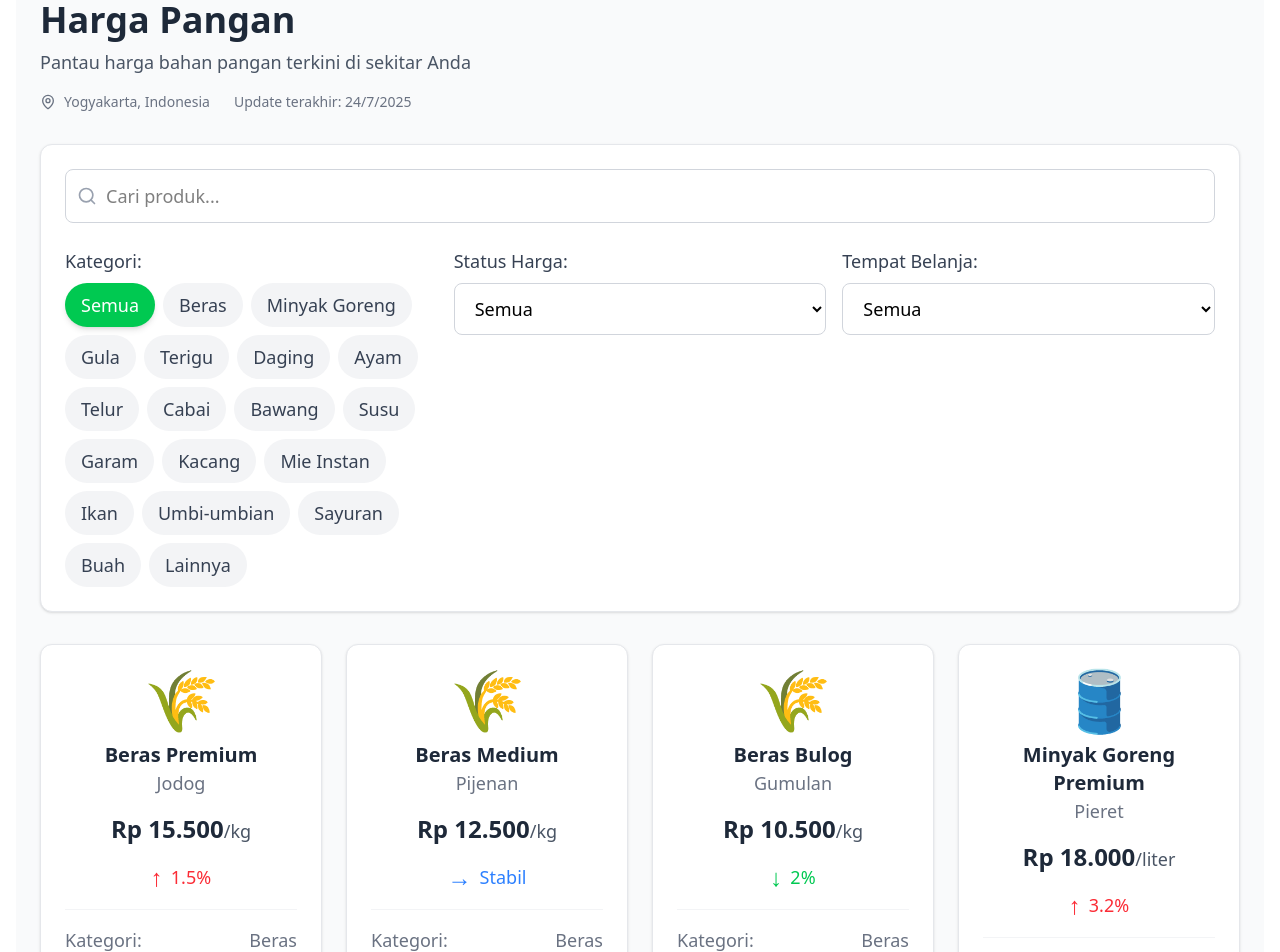
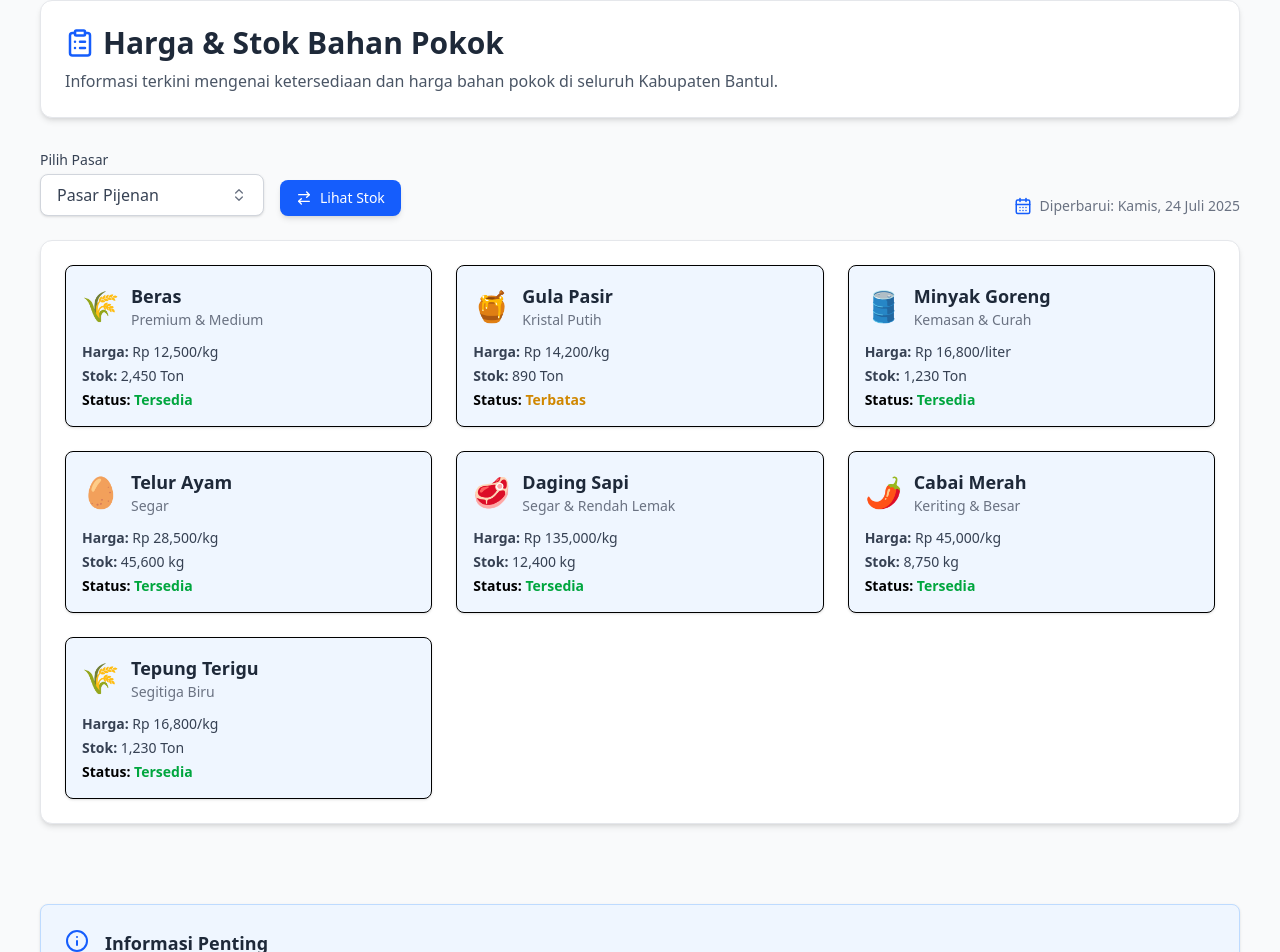
Before and after one commit to IAMHUDA/frontend-sigapan, a React (Vite) app: page / in a window 1280 px wide. Shown: the part 824-1776 px from the top of the page. Built offline with nearby package versions, Linux system fonts and the light colour scheme; a web font is replaced by a local one.

Commit message:
harga pangan dan stok

```diff
--- a/package.json
+++ b/package.json
@@ -11,11 +11,14 @@
   },
   "dependencies": {
     "@tailwindcss/vite": "^4.1.11",
+    "file-saver": "^2.0.5",
+    "framer-motion": "^12.23.6",
     "lucide-react": "^0.525.0",
     "react": "^19.1.0",
     "react-dom": "^19.1.0",
     "react-router-dom": "^7.7.0",
-    "tailwindcss": "^4.1.11"
+    "tailwindcss": "^4.1.11",
+    "xlsx": "^0.18.5"
   },
   "devDependencies": {
     "@eslint/js": "^9.30.1",
--- a/src/components/home/StokBahanPokok.jsx
+++ b/src/components/home/StokBahanPokok.jsx
@@ -1,8 +1,22 @@
 import React, { useState } from 'react';
-import { ClipboardList, CalendarDays, Info } from 'lucide-react';
+import { Info, CalendarDays, ClipboardList, ChevronsUpDown, ArrowRightLeft, FileDown } from 'lucide-react';
+import { AnimatePresence, motion } from 'framer-motion';
+import * as XLSX from 'xlsx';
+import { saveAs } from 'file-saver';
 
-const StokBahanPokok = () => {
+const HargaStokPangan = () => {
   const [selectedMarket, setSelectedMarket] = useState('Pasar Pijenan');
+  const [showStok, setShowStok] = useState(false);
+  const [dropdownOpen, setDropdownOpen] = useState(false);
+
+  const formattedDate = new Date().toLocaleDateString('id-ID', {
+    weekday: 'long',
+    year: 'numeric',
+    month: 'long',
+    day: 'numeric'
+  });
+
+  const markets = ['Pasar Pijenan', 'Pasar Piyungan', 'Pasar Bantul', 'Pasar Imogiri', 'Pasar Niten'];
 
   const stockData = [
     {
@@ -70,96 +84,195 @@ const StokBahanPokok = () => {
     }
   ];
 
-  const formattedDate = new Date().toLocaleDateString('id-ID', {
-    weekday: 'long',
-    year: 'numeric',
-    month: 'long',
-    day: 'numeric'
-  });
+  const exportToExcel = () => {
+    const dataToExport = stockData.map((item, index) => ({
+      No: index + 1,
+      Komoditas: item.category,
+      Jenis: item.types,
+      Status: item.status,
+      Stok: item.stock,
+      Pasar: selectedMarket
+    }));
+
+    const worksheet = XLSX.utils.json_to_sheet(dataToExport);
+    const workbook = XLSX.utils.book_new();
+    XLSX.utils.book_append_sheet(workbook, worksheet, 'Data Stok');
+
+    const excelBuffer = XLSX.write(workbook, { bookType: 'xlsx', type: 'array' });
+    const file = new Blob([excelBuffer], { type: 'application/octet-stream' });
+    saveAs(file, `data_stok_${selectedMarket.replace(/\s+/g, '_')}.xlsx`);
+  };
 
   return (
     <div className="max-w-7xl mx-auto p-6 bg-gray-50 min-h-screen">
       {/* Header */}
-      <div className="mb-15 bg-white p-6 rounded-lg shadow-sm border border-gray-200">
-        <h1 className="text-3xl font-bold text-gray-800 mb-2 flex items-center gap-2">
-          <ClipboardList className="text-blue-600" size={32} />
-          Stok Bahan Pokok Hari Ini
+      <div className="mb-8 bg-white p-6 rounded-xl shadow-md border border-gray-200">
+        <h1 className="text-3xl font-bold text-gray-800 flex items-center gap-2">
+          <ClipboardList className="text-blue-600" size={30} />
+          Harga & Stok Bahan Pokok
         </h1>
-        <p className="text-xl text-gray-600">
-          Informasi terkini mengenai ketersediaan dan harga bahan pokok di seluruh Kabupaten Bantul
+        <p className="text-gray-600 mt-2">
+          Informasi terkini mengenai ketersediaan dan harga bahan pokok di seluruh Kabupaten Bantul.
         </p>
       </div>
 
-      {/* Dropdown + Tanggal */}
-      <div className="mb-6 flex flex-col md:flex-row md:items-center md:justify-between gap-4">
-        <div>
-          <label htmlFor="market-select" className="block text-sm text-gray-700 font-medium mb-1">
-            Pilih Pasar
-          </label>
-          <select
-            id="market-select"
-            value={selectedMarket}
-            onChange={(e) => setSelectedMarket(e.target.value)}
-            className="w-full md:w-64 px-4 py-2 border border-gray-300 rounded-lg shadow-sm text-gray-700 focus:outline-none focus:ring-2 focus:ring-blue-400"
+      {/* Controls */}
+      <div className="mb-6 flex flex-col md:flex-row md:items-end md:justify-between gap-6">
+        <div className="flex flex-col md:flex-row md:items-end gap-4">
+          {/* Dropdown Pasar */}
+          <div className="relative">
+            <label className="text-sm text-gray-700 font-medium mb-1 block">Pilih Pasar</label>
+            <button
+              onClick={() => setDropdownOpen(!dropdownOpen)}
+              className="w-56 flex justify-between items-center px-4 py-2 border border-gray-300 rounded-lg shadow-sm text-gray-700 bg-white hover:border-blue-400 focus:outline-none"
             >
-            <option value="Pasar Pijenan">Pasar Pijenan</option>
-            <option value="Pasar Piyungan">Pasar Piyungan</option>
-            <option value="Pasar Bantul">Pasar Bantul</option>
-            <option value="Pasar Imogiri">Pasar Imogiri</option>
-            <option value="Pasar Niten">Pasar Niten</option>
-          </select>
+              {selectedMarket}
+              <ChevronsUpDown className="w-4 h-4 ml-2 text-gray-500" />
+            </button>
+            <AnimatePresence>
+              {dropdownOpen && (
+                <motion.ul
+                  initial={{ opacity: 0, y: -10 }}
+                  animate={{ opacity: 1, y: 0 }}
+                  exit={{ opacity: 0, y: -10 }}
+                  className="absolute z-10 mt-2 w-56 bg-white border border-gray-200 rounded-lg shadow-lg"
+                >
+                  {markets.map((market, index) => (
+                    <li
+                      key={index}
+                      onClick={() => {
+                        setSelectedMarket(market);
+                        setDropdownOpen(false);
+                      }}
+                      className="px-4 py-2 hover:bg-blue-50 cursor-pointer text-gray-700"
+                    >
+                      {market}
+                    </li>
+                  ))}
+                </motion.ul>
+              )}
+            </AnimatePresence>
           </div>
 
-        <div className="flex items-center text-sm text-gray-500">
+          {/* Toggle Button */}
+          <motion.button
+            onClick={() => setShowStok(!showStok)}
+            className="bg-blue-600 hover:bg-blue-700 text-white px-4 py-2 rounded-lg shadow-md w-fit text-sm flex items-center gap-2"
+            whileTap={{ scale: 0.95 }}
+          >
+            <ArrowRightLeft size={16} />
+            {showStok ? 'Lihat Harga' : 'Lihat Stok'}
+          </motion.button>
+
+          {/* Export Button */}
+          {showStok && (
+            <motion.button
+              onClick={exportToExcel}
+              className="bg-green-600 hover:bg-green-700 text-white px-4 py-2 rounded-lg shadow-md w-fit text-sm flex items-center gap-2"
+              whileTap={{ scale: 0.95 }}
+            >
+              <FileDown size={16} />
+              Export Excel
+            </motion.button>
+          )}
+        </div>
+
+        {/* Date */}
+        <div className="flex items-center text-sm text-gray-500 mt-2 md:mt-0">
           <CalendarDays size={18} className="text-blue-600 mr-2" />
           <span>Diperbarui: {formattedDate}</span>
         </div>
       </div>
 
-      {/* Table */}
-      <div className="overflow-x-auto">
-        <table className="w-full border-collapse border border-gray-200 bg-white shadow-sm rounded-lg text-base">
-          <thead className="bg-gray-100 text-gray-700 uppercase text-sm">
+      {/* Data Container */}
+      <div className="bg-white rounded-xl border border-gray-200 p-6 shadow-md">
+        <AnimatePresence mode="wait">
+          {!showStok ? (
+            <motion.div
+              key="cards"
+              initial={{ opacity: 0 }}
+              animate={{ opacity: 1 }}
+              exit={{ opacity: 0 }}
+              className="grid grid-cols-1 sm:grid-cols-2 lg:grid-cols-3 gap-6"
+            >
+              {stockData.map((item, index) => (
+                <motion.div
+                  key={index}
+                  whileHover={{ scale: 1.02 }}
+                  className="bg-blue-50 p-4 rounded-lg shadow-sm border hover:shadow-md transition"
+                >
+                  <div className="flex items-center gap-3 mb-3">
+                    <span className="text-3xl">{item.icon}</span>
+                    <div>
+                      <h3 className="text-lg font-semibold text-gray-800">{item.category}</h3>
+                      <p className="text-sm text-gray-500">{item.types}</p>
+                    </div>
+                  </div>
+                  <div className="text-sm text-gray-700 mb-1">
+                    <strong>Harga:</strong> {item.price}
+                  </div>
+                  <div className="text-sm text-gray-700 mb-1">
+                    <strong>Stok:</strong> {item.stock}
+                  </div>
+                  <div className="text-sm font-medium">
+                    <strong>Status:</strong>{' '}
+                    <span className={`${item.statusColor} font-semibold`}>{item.status}</span>
+                  </div>
+                </motion.div>
+              ))}
+            </motion.div>
+          ) : (
+            <motion.div
+              key="table"
+              initial={{ opacity: 0, y: 10 }}
+              animate={{ opacity: 1, y: 0 }}
+              exit={{ opacity: 0, y: -10 }}
+              className="overflow-x-auto"
+            >
+              <table className="w-full table-auto text-sm border-collapse">
+                <thead className="bg-gray-100 text-gray-700 uppercase text-xs">
                   <tr>
-              <th className="p-4 text-center">#</th>
-              <th className="p-4 text-left">Komoditas</th>
-              <th className="p-4 text-center">Jenis</th>
-              <th className="p-4 text-center">Status</th>
-              <th className="p-4 text-center">Stok</th>
-              <th className="p-4 text-center">Harga</th>
+                    <th className="p-3 text-center">#</th>
+                    <th className="p-3 text-left">Komoditas</th>
+                    <th className="p-3 text-center">Jenis</th>
+                    <th className="p-3 text-center">Status</th>
+                    <th className="p-3 text-center">Stok</th>
+                    <th className="p-3 text-center">Pasar</th>
                   </tr>
                 </thead>
                 <tbody>
                   {stockData.map((item, index) => (
                     <tr key={index} className="border-t border-gray-200 hover:bg-gray-50">
-                <td className="p-4 text-center">{index + 1}</td>
-                <td className="p-4 whitespace-nowrap flex items-center gap-2 font-medium text-left">
+                      <td className="p-3 text-center">{index + 1}</td>
+                      <td className="p-3 flex items-center gap-2 font-medium text-gray-800">
                         <span className="text-xl">{item.icon}</span>
                         {item.category}
                       </td>
-                <td className="p-4 text-center">{item.types}</td>
-                <td className="p-4 text-center">
-                  <span className={`text-xs font-medium px-2 py-1 rounded-full ${item.statusColor}`}>
+                      <td className="p-3 text-center text-gray-700">{item.types}</td>
+                      <td className="p-3 text-center">
+                        <span className={`text-xs px-2 py-1 rounded-full font-semibold ${item.statusColor}`}>
                           {item.status}
                         </span>
                       </td>
-                <td className="p-4 text-center font-semibold">{item.stock}</td>
-                <td className="p-4 text-center font-semibold">{item.price}</td>
+                      <td className="p-3 text-center font-medium text-gray-800">{item.stock}</td>
+                      <td className="p-3 text-center text-gray-600">{selectedMarket}</td>
                     </tr>
                   ))}
                 </tbody>
               </table>
+            </motion.div>
+          )}
+        </AnimatePresence>
       </div>
 
-      {/* Footer Note */}
-      <div className="mt-20 bg-blue-100 p-6 rounded-md border-l-4 border-blue-500">
+      {/* Info Box */}
+      <div className="mt-20 bg-blue-50 p-6 rounded-lg border border-blue-200 shadow-sm">
         <div className="flex items-start gap-4">
-    <Info className="text-blue-700 mt-1 flex-shrink-0" size={24} />
+          <Info className="text-blue-600" size={24} />
           <div>
-      <h3 className="text-lg font-semibold text-blue-800 mb-1">Informasi Penting</h3>
-      <p className="text-gray-800 leading-relaxed">
-        Data ini diperbarui setiap hari oleh <span className="font-medium">Dinas Perdagangan Kabupaten Bantul</span>.
-        Harga yang tercantum bersifat indikatif dan dapat berbeda di masing-masing pasar, tergantung lokasi serta kualitas produk.
+            <h3 className="text-lg font-semibold text-gray-800 mb-1">Informasi Penting</h3>
+            <p className="text-gray-600 text-sm leading-relaxed">
+              Data diperbarui setiap hari oleh Dinas Perdagangan Kabupaten Bantul. Harga dapat berbeda di setiap pasar tergantung lokasi dan kualitas produk.
             </p>
           </div>
         </div>
@@ -168,4 +281,4 @@ const StokBahanPokok = () => {
   );
 };
 
-export default StokBahanPokok;
+export default HargaStokPangan;
--- a/src/pages/Home.jsx
+++ b/src/pages/Home.jsx
@@ -12,11 +12,11 @@ const Home = () => {
       </section>
 
       {/* Harga Pangan Section */}
-      <section id='harga-pangan' className="w-full py-12 md:py-16 bg-white">
+      {/* <section id='harga-pangan' className="w-full py-12 md:py-16 bg-white">
         <div className="container mx-auto px-4">
           <HargaPangan/>
         </div>
-      </section>
+      </section> */}
 
       {/* Stok Bahan Pokok Section */}
       <section id='stok-bahanpokok' className="w-full py-12 md:py-16 bg-gray-50">
```
Also changed, not shown: src/components/home/HargaPangan.jsx (line endings or trailing spaces), 1 other file (tests, documents, lock files or other folders). Lines whose indentation alone changed are shown as unchanged.
